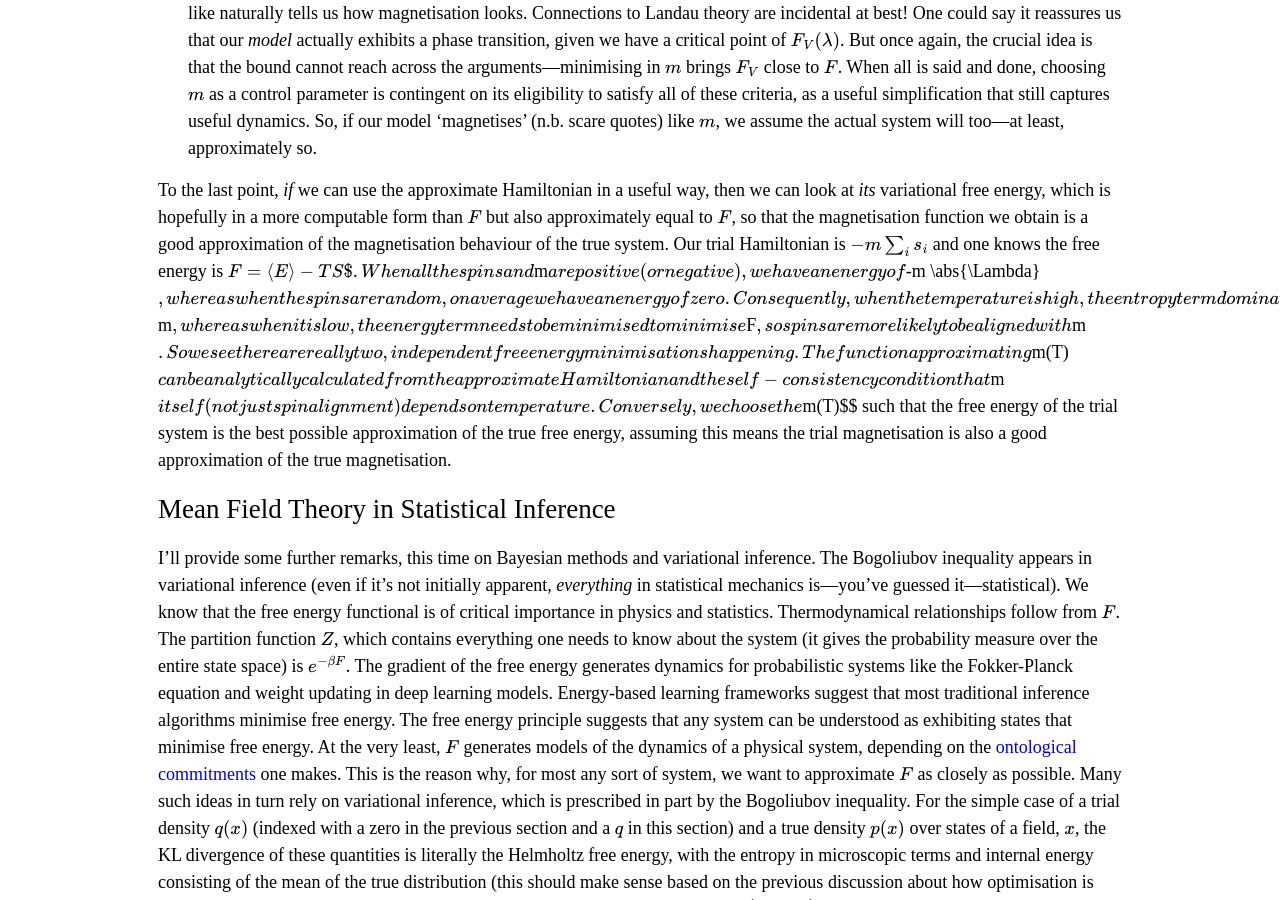
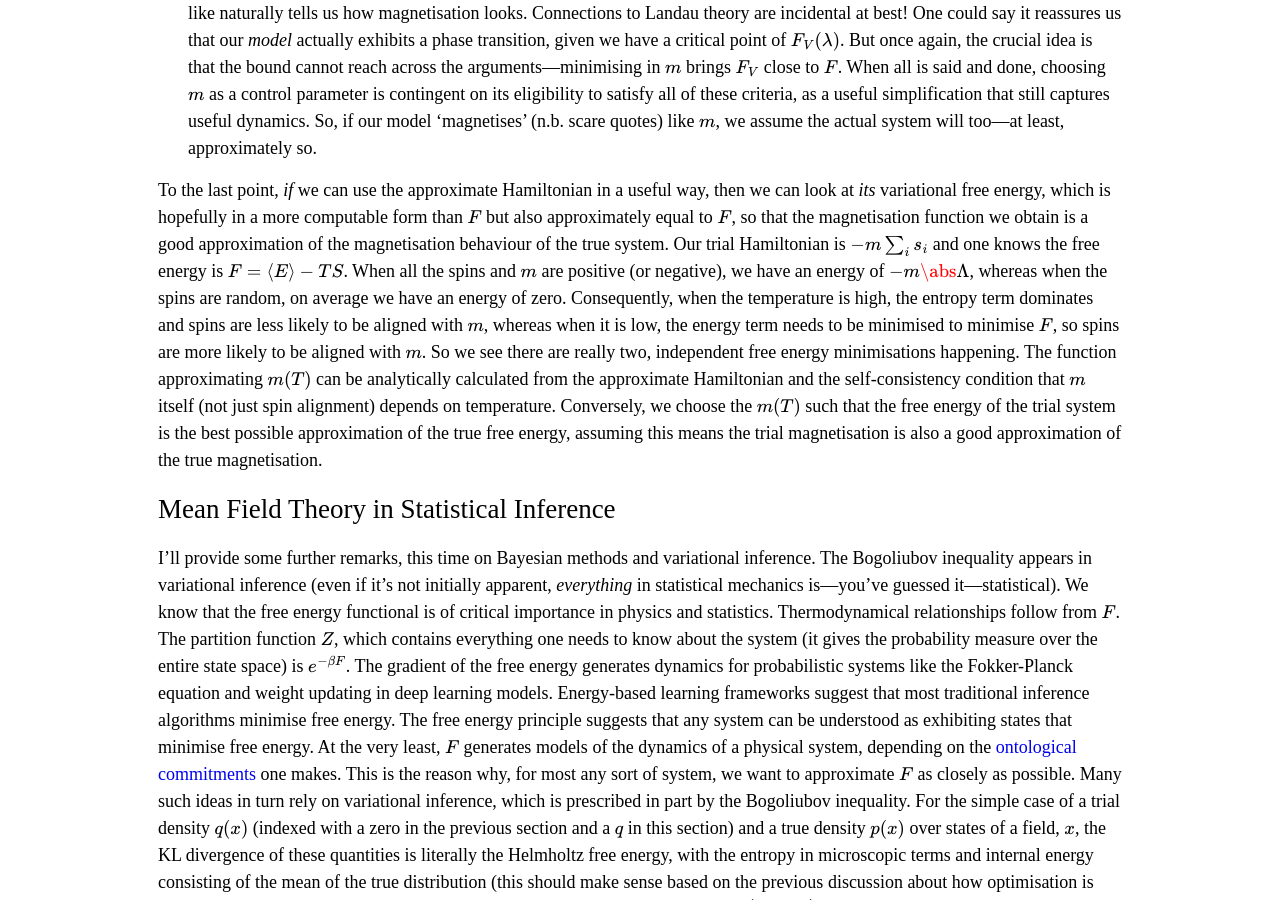
Before and after one commit to DARSakthi/DARSakthi.github.io, a Jekyll site: the page built from _posts/2022-02-05-2-MFT-4-ME.markdown, in a window 1280 px wide and 900 px high, scrolled down 3125 px. Built offline with Jekyll 4.4.1, drawn with Linux system fonts in a browser that asks for light colours; formulas are drawn with MathJax 3; comment, search, counter and statistics services are not loaded.

Commit message:
syntax error

```diff
--- a/_posts/2022-02-05-2-MFT-4-ME.markdown
+++ b/_posts/2022-02-05-2-MFT-4-ME.markdown
@@ -53,7 +53,7 @@ Finally, some further notes on the minimisation of variational free energy: the
 
 - We also mentioned that the function for $$m$$ which arises from finding magnetisation can be read as telling us how the system behaves in the non-interacting spins limit; that is, assuming the full free energy function is the original system and that MFT tells us what the 'right' simplification of the system is given non-interacting spins, the $$m$$ we produce is like the field that arises when passing to this limit. Now, $$m$$ has been chosen _a priori_ as an order parameter, so figuring out what such an order parameter looks like naturally tells us how magnetisation looks. Connections to Landau theory are incidental at best!  One could say it reassures us that our _model_ actually exhibits a phase transition, given we have a critical point of $$F_V(\lambda)$$. But once again, the crucial idea is that the bound cannot reach across the arguments—minimising in $$m$$ brings $$F_V$$ close to $$F$$. When all is said and done, choosing $$m$$ as a control parameter is contingent on its eligibility to satisfy all of these criteria, as a useful simplification that still captures useful dynamics. So, if our model 'magnetises' (n.b. scare quotes) like $$m$$, we assume the actual system will too—at least, approximately so.
 
-To the last point, _if_ we can use the approximate Hamiltonian in a useful way, then we can look at _its_ variational free energy, which is hopefully in a more computable form than $F$ but also approximately equal to $F$, so that the magnetisation function we obtain is a good approximation of the magnetisation behaviour of the true system. Our trial Hamiltonian is $$-m\sum_i s_i$$ and one knows the free energy is $$F = \langle E \rangle - T S$. When all the spins and $$m$$ are positive (or negative), we have an energy of $$-m \abs{\Lambda}$$, whereas when the spins are random, on average we have an energy of zero. Consequently, when the temperature is high, the entropy term dominates and spins are less likely to be aligned with $$m$$, whereas when it is low, the energy term needs to be minimised to minimise $$F$$, so spins are more likely to be aligned with $$m$$. So we see there are really two, independent free energy minimisations happening. The function approximating $$m(T)$$ can be analytically calculated from the approximate Hamiltonian and the self-consistency condition that $$m$$ itself (not just spin alignment) depends on temperature. Conversely, we choose the $$m(T)$$ such that the free energy of the trial system is the best possible approximation of the true free energy, assuming this means the trial magnetisation is also a good approximation of the true magnetisation.
+To the last point, _if_ we can use the approximate Hamiltonian in a useful way, then we can look at _its_ variational free energy, which is hopefully in a more computable form than $F$ but also approximately equal to $F$, so that the magnetisation function we obtain is a good approximation of the magnetisation behaviour of the true system. Our trial Hamiltonian is $$-m\sum_i s_i$$ and one knows the free energy is $$F = \langle E \rangle - T S$$. When all the spins and $$m$$ are positive (or negative), we have an energy of $$-m \abs{\Lambda}$$, whereas when the spins are random, on average we have an energy of zero. Consequently, when the temperature is high, the entropy term dominates and spins are less likely to be aligned with $$m$$, whereas when it is low, the energy term needs to be minimised to minimise $$F$$, so spins are more likely to be aligned with $$m$$. So we see there are really two, independent free energy minimisations happening. The function approximating $$m(T)$$ can be analytically calculated from the approximate Hamiltonian and the self-consistency condition that $$m$$ itself (not just spin alignment) depends on temperature. Conversely, we choose the $$m(T)$$ such that the free energy of the trial system is the best possible approximation of the true free energy, assuming this means the trial magnetisation is also a good approximation of the true magnetisation.
 
 # Mean Field Theory in Statistical Inference
 
```
